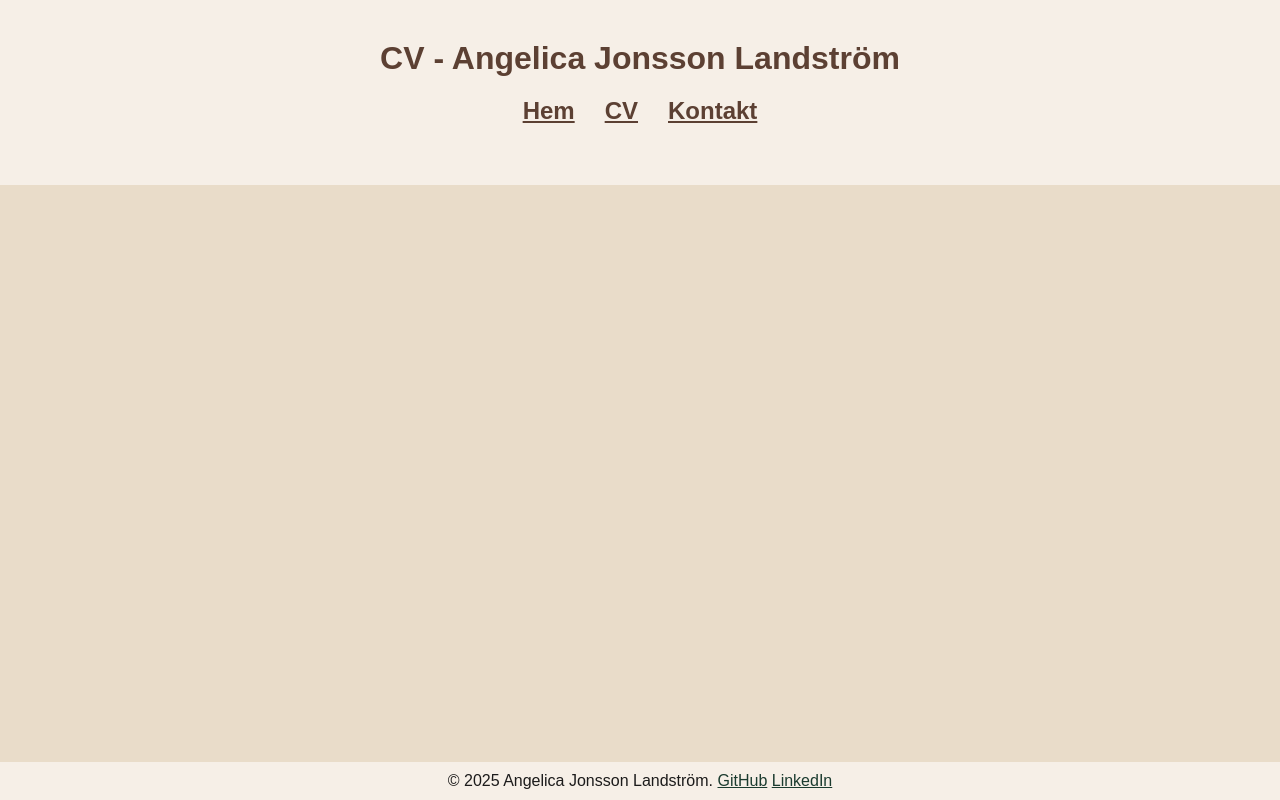
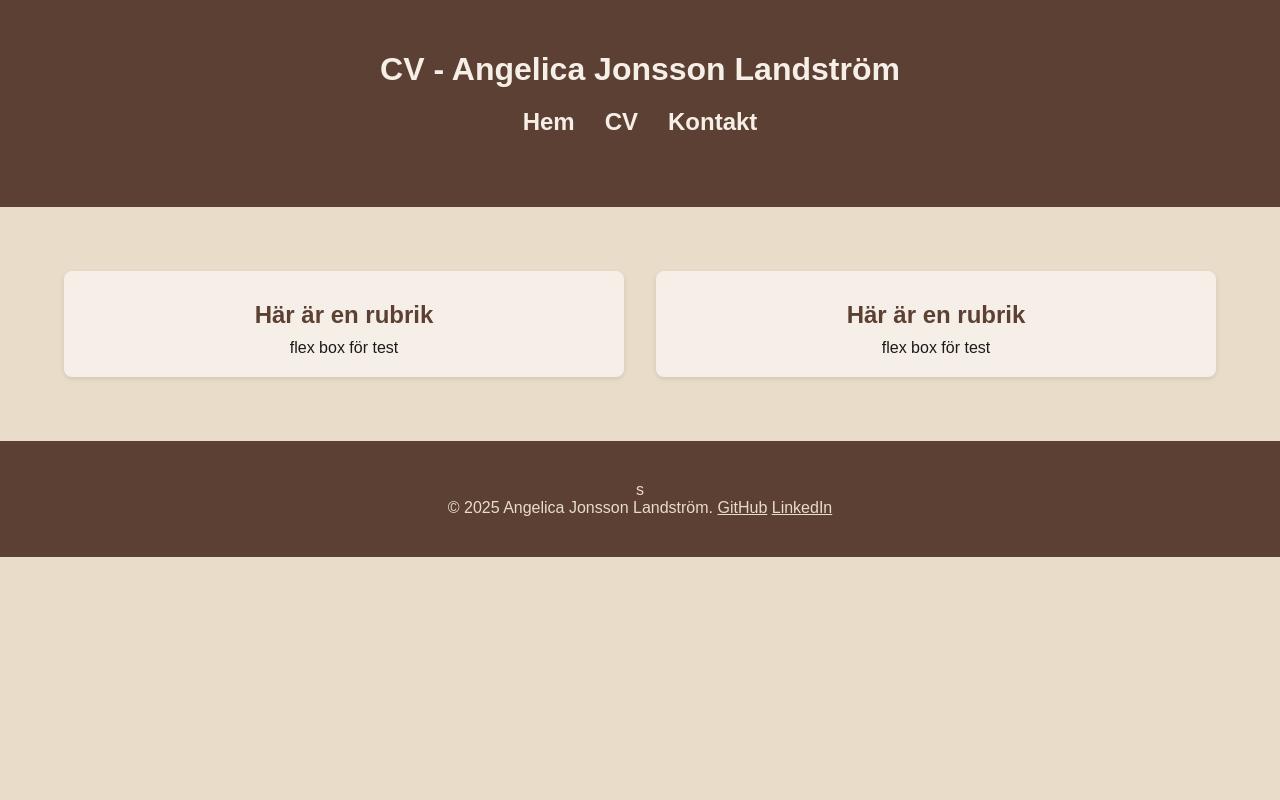
Before and after one commit to angelicajonsson97-source/Projektarbete-webb, a plain HTML site: page cv.html in a window 1280 px wide. Drawn offline with Linux system fonts and the light colour scheme.

Commit message:
update
uppdateringar i css och text

```diff
--- a/cv.html
+++ b/cv.html
@@ -17,8 +17,18 @@
         </ul>
     </nav>
     </header>
+        <main>
+        <container class="container">
+            <h2>Här är en rubrik</h2>
+            <p>flex box för test </p>
+        </container>
+        <container class="container">
+            <h2>Här är en rubrik</h2>
+            <p>flex box för test </p>
+        </container>
 
-    <footer>
+        </main>
+    <footer>s
     <p>&copy; 2025 Angelica Jonsson Landström.
     <a href="https://github.com/angelicajonsson97-source">GitHub</a>
     <a href="https://www.linkedin.com/in/angelica-jonsson-landstr%C3%B6m-88482b1b5/">LinkedIn</a></p>
--- a/styles.css
+++ b/styles.css
@@ -16,26 +16,19 @@ body {
     font-family: Arial, sans-serif;
     background-color: var(--bakgrund);
     color: var(--text);
-    margin: 0;
-    padding: 0;
-    margin-bottom: 2rem;
+
+
 }
-body a:not(nav a) {
-  color: var(--länk);
-  text-decoration: underline;
-}
-body a:not(nav a):hover {
-  color: var(--länk-hover);
-}
+
 header {
-    background-color: var(--section-bg);
-    color: var(--accent);
-    padding: 40px;
+    background-color: var(--accent);
+    color: var(--section-bg);
+    padding: 4%;
     text-align: center;
 }
 
 h1 {
-    color: var(--accent);
+    color: var(--section-bg);
 }
 h2, h3 {
     color: var(--accent);
@@ -48,47 +41,57 @@ nav ul {
     margin: 10px;
     display: flex;
     justify-content: center;
-    background-color: var(--section-bg);
+    background-color: var(--accent);
 }
 nav ul li {
     margin: 0 15px;
 }
 nav ul li a {
-    color: var(--accent);
+    color: var(--section-bg);
     font-weight: bold;
     font-size: 24px;
+    text-decoration: none;
 
 }
 nav ul li a:hover {
     color: var(--länk-hover);
 }
 a {
+    color: var(--länk);
     cursor: pointer;
+}
+a:hover {
+    color: var(--länk-hover);
+}
+
+
+main {
+    display: flex;
+    justify-content: space-around;
+    gap: 2rem;
+    padding: 4rem;
+
 }
 
                         /* style för hem hemsidan */
 
 .maincontent {
-    padding: 20px;
     display: flex;
     flex-direction: column;
 }
 .welcome{
-    margin-bottom: 30px;
-    padding: 20px;
     text-align: center;
     font-size: larger;
 }
 .columns {
     display: flex;
-    gap: 20px;
-    justify-content: center;
+    gap: 2%;
 
 }
 .columns > section {
   flex: 1;
-  width: 400px;
-  height: 400px;
+  width: 400%;
+  height: auto;
   background-color: var(--section-bg);
   padding: 20px;
   border-radius: 8px;
@@ -103,12 +106,12 @@ h3 {
 .projects p{
     margin: 10px;
     padding: 10px;
-
 }
 
 .projects a {
     font-weight: bold;
 }
+
 .imglink {
     display: flex;
 }
@@ -133,6 +136,18 @@ h3 {
     font-weight: bold;
     color: var(--accent);
 }
+                      /* style CV sida*/
+ .container {
+  width: 400%;
+  height: auto;
+  background-color: var(--section-bg);
+  padding: 20px;
+  border-radius: 8px;
+  box-shadow: 0 2px 5px rgba(0.1, 0.1, 0.1, 0.1);
+  text-align: center;
+ }
+
+
 
                     /*style kontaktsidan*/
 section form {
@@ -152,6 +167,12 @@ section form label {
     align-items: flex-start;
     font-size: 1.1em;
 }
+section form input {
+ height: 30px;
+ width: auto;
+ font-size: 1.1em;
+}
+
 .kontaktmain {
  display: flex;
 
@@ -198,10 +219,14 @@ button {
 }
 
 footer {
-    background-color: var(--section-bg);
     text-align: center;
-    padding: 10px;
-    position: fixed;
-    bottom: 0;
-    width: 100vw;
+    background-color:var(--accent);
+    color: var(--bakgrund);
+    padding: 40px;
+    position: static;
+
+
 }
+footer a {
+    color: var(--bakgrund);
+}
```
